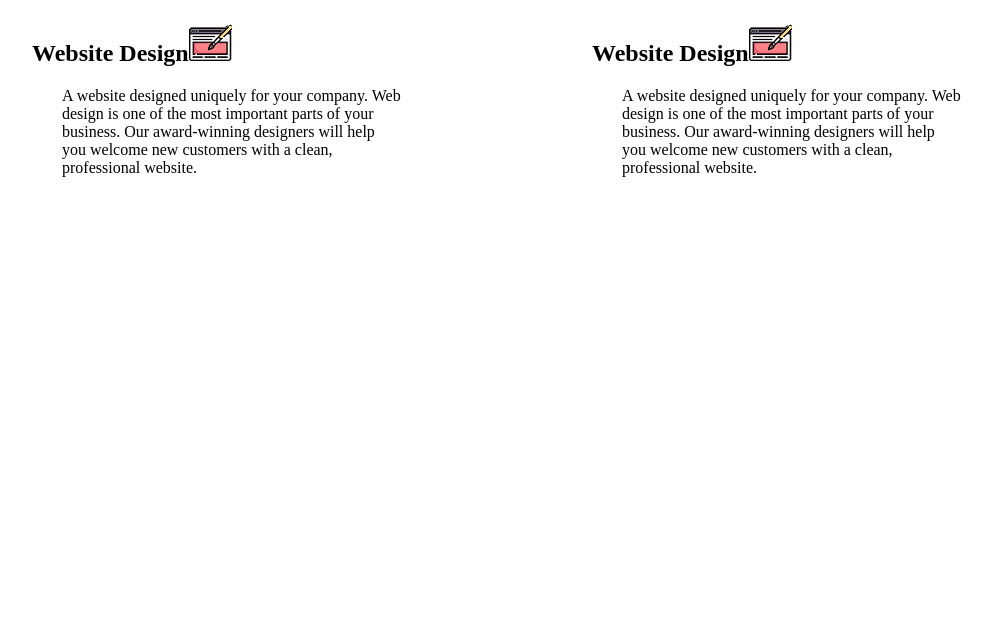
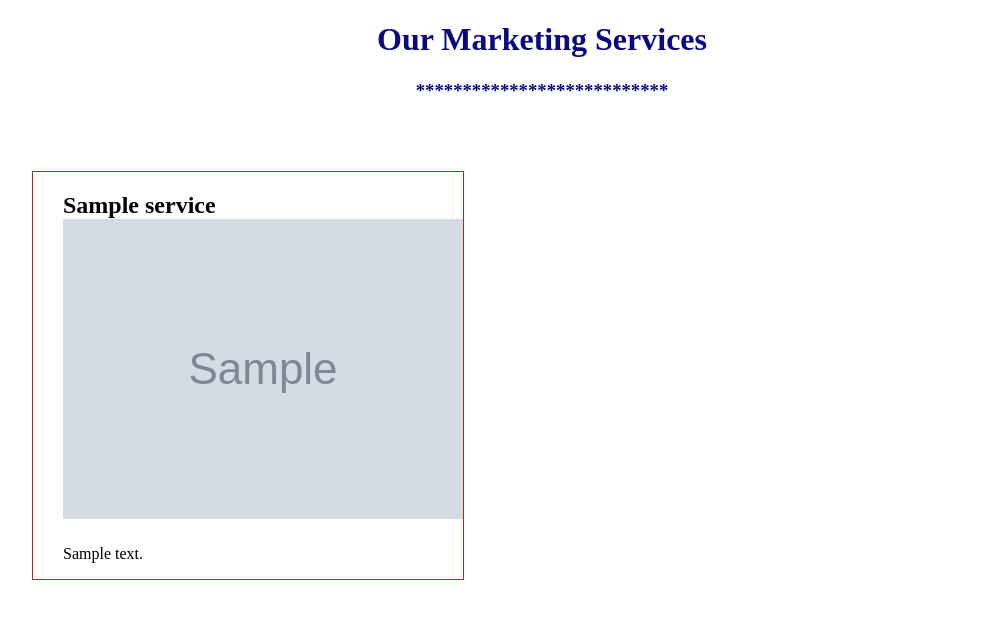
Before and after one commit to musliuarbese/Konnect-Media, a PHP site: page /ProjektiWeb_ArbeseMusliu/services.php in a window 1280 px wide. Shown: the part 107-726 px from the top of the page, without its empty margins (108-1100 px from the left). Run offline with PHP 8.4, Linux system fonts and the light colour scheme; the visitor is signed in with stand-in values (Sample User, id 1); tables that the repository leaves empty or names only in its code hold one stand-in row (values such as "Sample post"); grey boxes marked "Sample" are stand-in pictures; some libraries are stand-ins or nearby versions.

Commit message:
create Services with pdo using OOP

```diff
--- a/AdminPage.php
+++ b/AdminPage.php
@@ -69,7 +69,8 @@ chart.render();
         <a href="Home.html"> <img src="img/konnect-media.png"></a>
           <ul id="header-menu">
              <li><i class='far fa-user'></i><a href="include/show_signup.php">Users</a></li>
-             <li><i class='far fa-images'></i><a href="adminPosts.php">Posts</a></li>
+			 <li><i class='far fa-images'></i><a href="adminPosts.php">Posts</a></li>
+			 <li><i class='far fa-images'></i><a href="adminServices.php">Services</a></li>
 	         <li><i class="fa fa-sitemap"></i><a href="Home.php">Live Site</a></li>
 
               <?php
@@ -90,7 +91,7 @@ chart.render();
 	border-radius: 10px; margin-left:60px;">
 	<img src = "img/hellogif.gif" style = "float:right; width:210px;">
 	<div style = "margin-left:30px;">
-	   <h1 style = "margin-top:30px;">Welcome Back! <?php $name;?></h1>
+	   <h1 style = "margin-top:30px;">Welcome Back! <?php $_SESSION['logged_in']='name';?></h1>
 	   <p>You have completed 40% of your goal this week</p>
 	   <p>Start a new goal & improve your result</p>
 
--- a/Style.css
+++ b/Style.css
@@ -703,7 +703,20 @@ hr{
  /*************** Services ************/
 .ser{
 	float: left;
+	border: 1px solid brown;
+	margin-top:50px;
 	margin-left: 140px;
 	width: 420px;
+	height:350px;
 	display:inline-table;
 }
+.ser h2 {
+	margin-left:30px;
+}
+.ser p {
+	margin-right:10px;
+}
+#serviceTitle h1, h3{
+	color:rgb(9, 9, 129);
+	text-align: center;
+}
--- a/controllers/contactController.php
+++ b/controllers/contactController.php
@@ -26,7 +26,7 @@ class contactController
         $subject=$row['subject'];
         $country=$row['country'];
          ?>
-      <form action="deleteContact.php" class="form-contact" method="post" onsubmit="">
+      <form action="deleteContact.php" class="form-contact" method="post" onsubmit = "destroy($contact_id);">
 
      <div class="holder">
         <br><br><label for="name">Name: <span class="green"></span></label>
@@ -67,7 +67,7 @@ class contactController
     {
         $query = $this->db->pdo->prepare('DELETE from contact WHERE contact_id = :contact_id');
         $query->execute(['contact_id' => $contact_id]);
-       return header('Location: ./showContact.php');
+       return header('Location: deleteContact.php');
     }
 }
 ?>
--- a/services.php
+++ b/services.php
@@ -17,30 +17,53 @@
         <?php
             include('include/header.php');
         ?>
+<?php
+if(isset($_SESSION['logged_in']) )
+{
+    ?>  <div id="serviceTitle">
+            <h1>Our Marketing Services</h1>
+            <h3>***************************</h3>
+        </div>
 
-        <div class="ser">
+    <?php
+	       $select = 'SELECT title , icon , content FROM services';
+	       $result = mysqli_query($conn,$select) or die ('invalid query:'. mysqli_error());
 
-                <h2>Website Design<img src="img/websitesDesign.png" /></h2>
-                <p>
-                    A website designed uniquely for your company. Web <br />
-                    design is one of the most important parts of your <br />
-                    business. Our award-winning designers will help <br />
-                    you welcome new customers with a clean, <br />
-                    professional website.
-                </p>
+	while($row = mysqli_fetch_row($result))
+	{
 
-        </div>
-        <div class="ser">
+		list( $title, $icon , $content)=$row;
 
-                <h2>Website Design<img src="img/websitesDesign.png" /></h2>
-                <p>
-                    A website designed uniquely for your company. Web <br />
-                    design is one of the most important parts of your <br />
-                    business. Our award-winning designers will help <br />
-                    you welcome new customers with a clean, <br />
-                    professional website.
-                </p>
 
-        </div>
+    ?>
+    <div class="ser">
+
+         <h2><?php echo $title?><img src="<?php echo $icon; ?>" /></h2>
+         <p>
+             <?php echo $content ?>
+         </p>
+    </div>
+		<?php
+	}
+}else{
+		  echo 'You should be signed in if you want to read post in this page!';
+	  }
+	?>
+
+        <script>
+            window.onscroll = function() {myFunction()}; // kur useri ben scroll faqen, ekzekutohet myfunction()
+            // merr id hederi e run te header
+            var header = document.getElementById("myHeader");
+            //e merr pozicionin e kompensuar
+            var sticky = header.offsetTop;
+
+            function myFunction() { // e te metoda myfunction mundeson qe
+              if (window.pageYOffset > sticky) { // nese don me bo scroll //duhet klasen sticky me shtu ne heder kur na bojm scroll
+                header.classList.add("sticky");
+              } else {
+                header.classList.remove("sticky"); // edhe me hjek sticky kur na sbojm scroll me ta kthy nvend prap qysh je kon
+              }
+            }
+            </script>
     </body>
 </html>
```
Also changed, not shown: adminServices.php (added, +54 -0 lines), contact.php (+15 -0 lines), controllers/servicesController.php (added, +85 -0 lines), createServices.php (added, +14 -0 lines), showServices.php (added, +17 -0 lines), img/ball.png (added), img/food.png (added).
